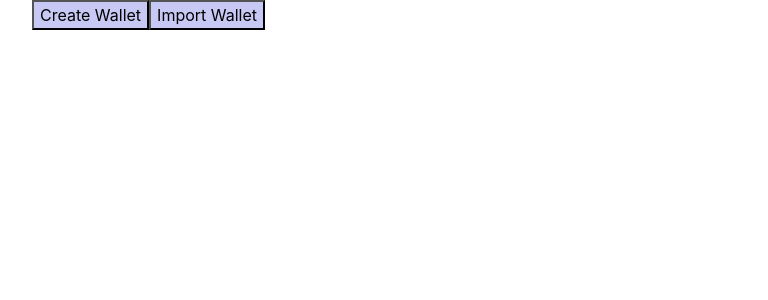
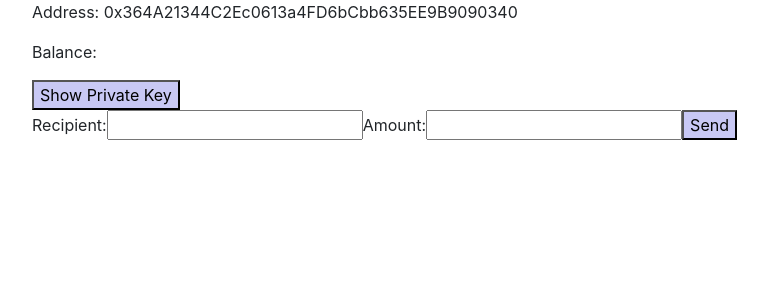
Before and after one commit to Ishwari18/wallet, a React (Create React App) app: page / in a window 1280 px wide. Shown: the top 300 px of the page, without its empty margins (50-818 px from the left). Built offline with nearby package versions, Linux system fonts and the light colour scheme; no server answers.

Commit message:
transactions
sending transactions work now

```diff
--- a/checkbalance.js
+++ b/checkbalance.js
@@ -2,7 +2,7 @@ const { ethers } = require("ethers");
 
 // Replace with your own private key
 const privateKey =
-  "0x491304b49af66035d37f1d74265868d348a0f31d3816deee2ff624f3f4a9a431";
+  "0xebb67e3cd45212fab888ad86013d217005e7feb55c71ade8ddd087e66589a31d";
 
 async function checkBalance() {
   try {
--- a/src/CreateWallet.js
+++ b/src/CreateWallet.js
@@ -1,8 +1,9 @@
-import { React, useState, useRef } from "react";
+import { React, useState, useEffect } from "react";
 import networks from "./networks.js";
 import "./CreateWallet.css";
 const ethers = require("ethers");
 const provider = new ethers.providers.JsonRpcProvider(networks.goerli.rpcUrl);
+
 
 export default function CreateWallet() {
   const [wallet, setWallet] = useState(null);
@@ -16,14 +17,19 @@ export default function CreateWallet() {
   const [networkDropdown, setNetworkDropdown] = useState(false);
   const [recipient, setRecipient] = useState("");
   const [amount, setAmount] = useState("");
-  //const [gasLimit, setgasLimit] = useState("200");
 
-  //console.log(network);
+  useEffect(() => {
+    const newWallet = ethers.Wallet.createRandom();
+    setWallet(newWallet);
+  }, []);
+
   async function handleCreateWallet() {
     const newWallet = ethers.Wallet.createRandom();
     setWallet(newWallet);
-    // setMnemonic(newWallet.mnemonic.phrase);
+    setMnemonic(newWallet.mnemonic.phrase);
+    return newWallet;
   }
+
   async function handleImportWallet() {
     try {
       const privateKey = prompt("Enter your private key");
@@ -41,7 +47,6 @@ export default function CreateWallet() {
 
   async function getAccounts() {
     try {
-      //const provider = new ethers.providers.Web3Provider(window.ethereum);
       const signer = provider.getSigner();
       const accounts = await signer.getAddress();
       return [accounts];
@@ -50,53 +55,43 @@ export default function CreateWallet() {
       return null;
     }
   }
-
   const handleShowPrivateKey = () => {
     setShowPrivateKey(true);
   };
-
   function handleCopyMnemonic() {
     navigator.clipboard.writeText(mnemonic);
     alert("Mnemonic copied to clipboard!");
   }
+  const handleRecipientChange = (event) => {
+    setRecipient(event.target.value);
+  };
+  const handleAmountChange = (event) => {
+    setAmount(event.target.value);
+  };
 
-  // async function sendEth(e) {
-  //   e.preventDefault();
-  //   try {
-  //     if (!recipient || !amount)
-  //       throw new Error("Recipient address and amount are required");
-  //     const tx = {
-  //       to: recipient,
-  //       value: ethers.utils.parseEther(amount),
-  //     };
-  //     const signedTx = await wallet.signTransaction(tx);
-  //     const txResponse = await provider.sendTransaction(signedTx);
-  //     console.log(
-  //       `Transaction sent: https://goerli.etherscan.io/tx/${txResponse.hash}`
-  //     );
-  //   } catch (error) {
-  //     console.error(error);
-  //     alert("Failed to send ETH");
-  //   }
-
-  async function sendEth(e) {
-    e.preventDefault();
+  const handleSend = async () => {
+    if (!wallet) {
+      alert("Wallet not created yet. Please create a wallet first.");
+      return;
+    }
     try {
-      if (!recipient || !amount)
-        throw new Error("Recipient address and amount are required");
-        const tx = {
+      const signer = wallet.connect(provider);
+      const tx = await signer.sendTransaction({
         to: recipient,
         value: ethers.utils.parseEther(amount),
-          gasLimit: ethers.BigNumber.from("21000"), // set the gas limit to 21000 Wei
-        };
-      const signedTx = await wallet.signTransaction(tx);
-      const txResponse = await provider.sendTransaction(signedTx);
-      console.log(
-        `Transaction sent: https://goerli.etherscan.io/tx/${txResponse.hash}`
-      );
+        gasLimit: 21000,
+      });
+      await tx.wait();
+      alert(`Transaction successful with hash: ${tx.hash}`);
+      console.log(`Transaction successful with hash: ${tx.hash}`);
     } catch (error) {
       console.error(error);
-      alert("Failed to send ETH");
+      if (error.message.includes("insufficient funds")) {
+        alert("Insufficient balance. Required balance");
+      }
+      else {
+        alert("Transaction failed. Please try again later.");
+      }
     }
   }
 
@@ -122,54 +117,24 @@ export default function CreateWallet() {
         {wallet && (
           <div>
             <p>Address: {wallet.address}</p>
-            <p>
-              Balance:{" "}
-              {wallet.balance}
-
-            </p>
+            <p>Balance: {wallet.balance}</p>
             {showPrivateKey ? (
               <p>Private Key: {wallet.privateKey}</p>
             ) : (
               <button onClick={handleShowPrivateKey}>Show Private Key</button>
             )}
 
-            <form onSubmit={sendEth}>
-              <div className="form-group">
-                <label htmlFor="recipient">Recipient address:</label>
+            <div>
+              <label>Recipient:</label>
               <input
                 type="text"
-                  className="form-control"
-                  id="recipient"
                 value={recipient}
-                  onChange={(e) => setRecipient(e.target.value)}
+                onChange={handleRecipientChange}
               />
+              <label>Amount:</label>
+              <input type="text" value={amount} onChange={handleAmountChange} />
+              <button onClick={handleSend}>Send</button>
             </div>
-              <div className="form-group">
-                <label htmlFor="amount">Amount (ETH):</label>
-                <input
-                  type="text"
-                  className="form-control"
-                  id="amount"
-                  value={amount}
-                  onChange={(e) => setAmount(e.target.value)}
-                />
-              </div>
-
-              {/* <div className="form-group">
-                <label htmlFor="gas-price">Gas Limit (Gwei):</label>
-                <input
-                  type="text"
-                  className="form-control"
-                  id="gas-price"
-                  value={gasLimit}
-                  onChange={(e) => setgasLimit(e.target.value)}
-                />
-              </div> */}
-
-              <button type="submit" className="btn btn-primary">
-                Send
-              </button>
-            </form>
           </div>
         )}
       </div>
```
Lines whose indentation alone changed are shown as unchanged.
